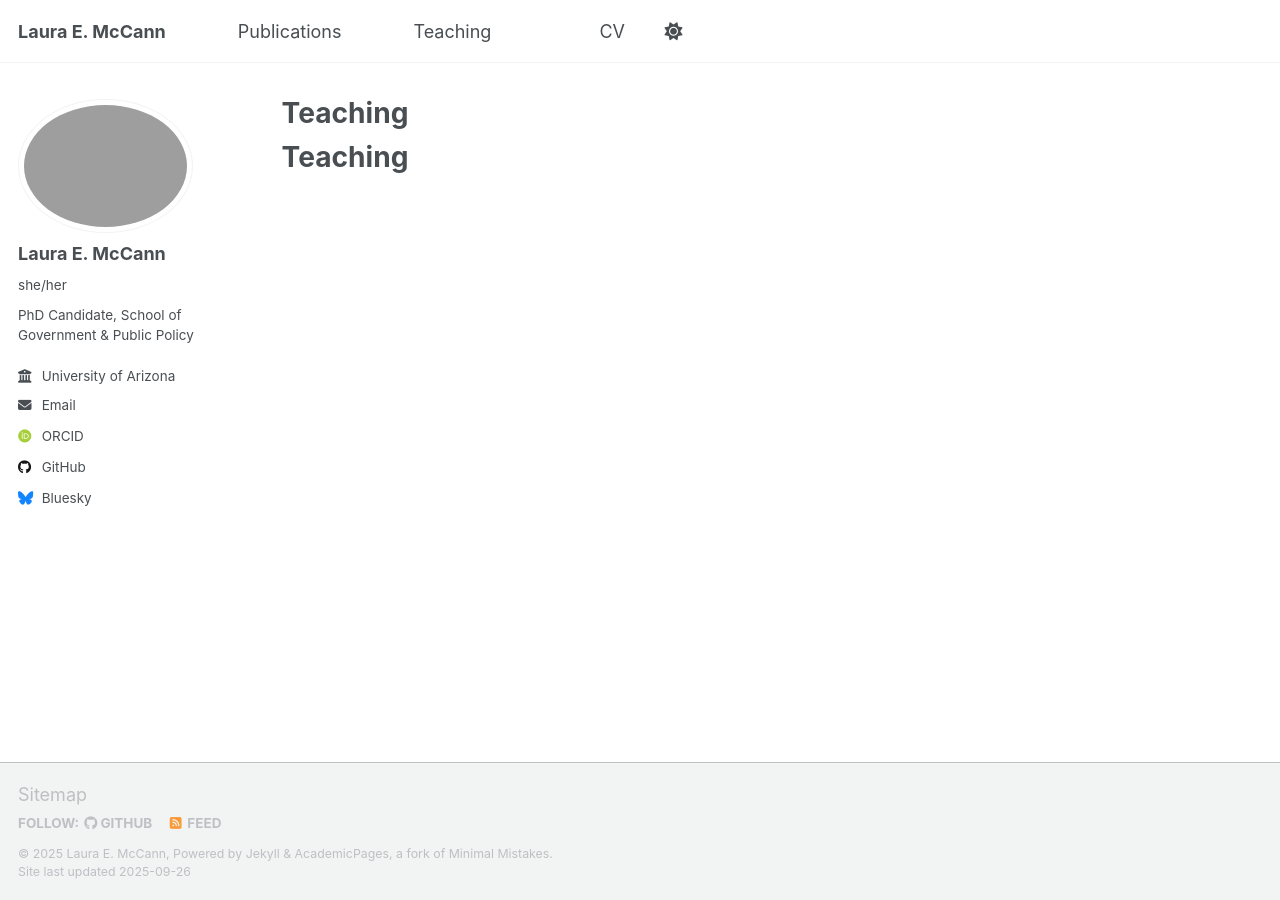
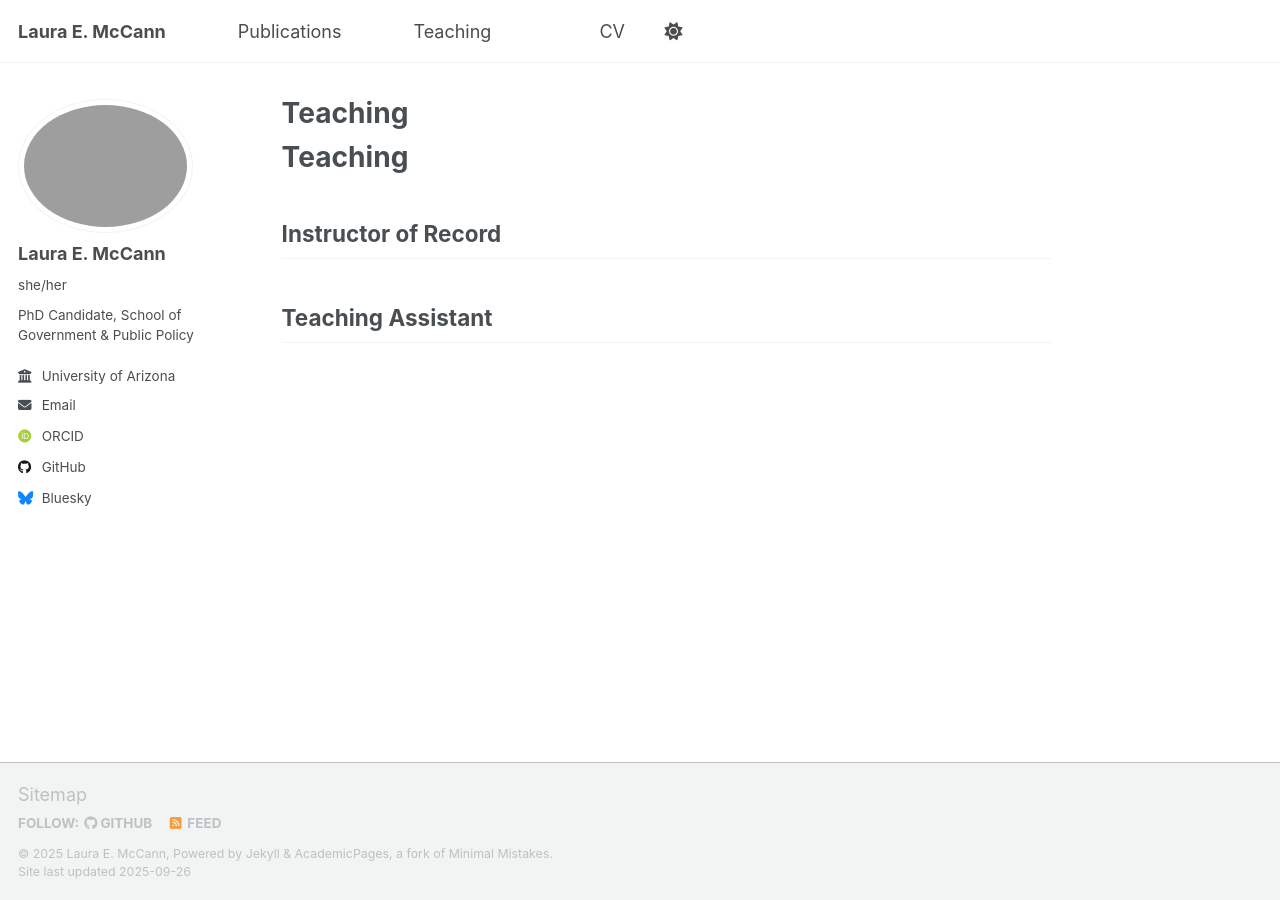
Before and after one commit to lemccann/lemccann.github.io, a Jekyll site: the page built from teaching.md, in a window 1280 px wide. Built offline with Jekyll 4.4.1, drawn with Linux system fonts in a browser that asks for light colours; some web fonts are replaced; a script that is not in the unit is left out.

Commit message:
Update teaching.md

```diff
--- a/teaching.md
+++ b/teaching.md
@@ -6,13 +6,26 @@
 
 <h1>{{ page.title }}</h1>
 
+<h2>Instructor of Record</h2>
 <ul>
 {% for post in site.teaching %}
-  <li>
-    {{ post.title }}
-    {% if post.type %}
-      — {{ post.type }}
-    {% endif %}
-  </li>
+  {% if post.role == "Instructor" %}
+    <li>
+      {{ post.title }}
+      {% if post.type %} — {{ post.type }}{% endif %}
+    </li>
+  {% endif %}
 {% endfor %}
 </ul>
+
+<h2>Teaching Assistant</h2>
+<ul>
+{% for post in site.teaching %}
+  {% if post.role == "TA" %}
+    <li>
+      {{ post.title }}
+      {% if post.type %} — {{ post.type }}{% endif %}
+    </li>
+  {% endif %}
+{% endfor %}
+</ul>
```
